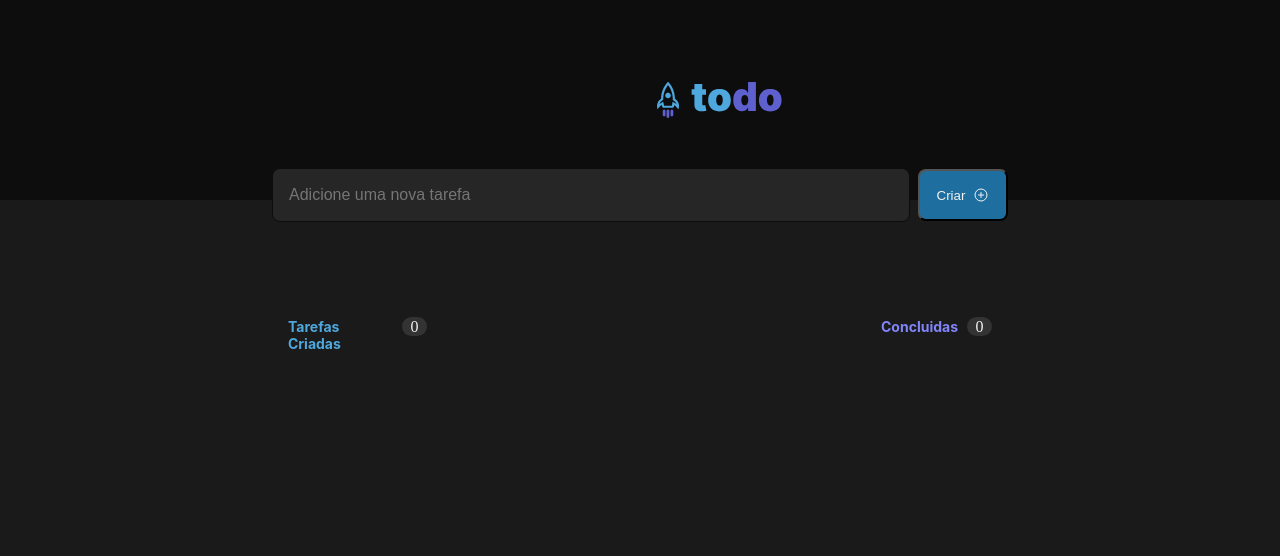
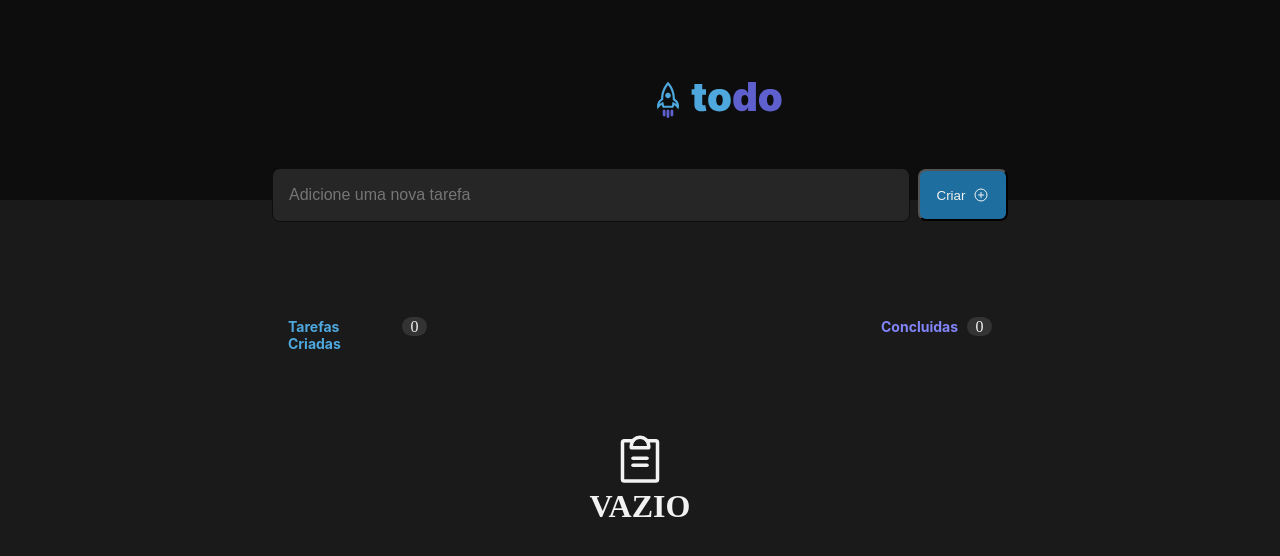
Before and after one commit to jordanobaluz/01-todo-ignite, a React (Vite) app: page / in a window 1280 px wide. Shown: the top 556 px of the page. Built offline with nearby package versions, Linux system fonts and the light colour scheme.

Commit message:
refatorado os contadores de tarefas e lista de tarefas vazias exibe um novo componente

```diff
--- a/src/App.tsx
+++ b/src/App.tsx
@@ -7,6 +7,7 @@ import { v4 as uuidv4 } from 'uuid';
 import logoToDo from './assets/logoToDo.svg'
 import './global.css'
 import styles from './App.module.css'
+import { EmptyList } from './components/EmptyList';
 
 
 interface ITasks {
@@ -33,9 +34,9 @@ function App() {
   const [taskList, setTaskList] = useState(Array<ITasks>)
   const [newTask, setNewTask] = useState('');
 
-  const todoCount = taskList.length;
+  const taskCount = taskList.length;
 
-  const todoCountDone = taskList.reduce((completed, task) => {
+  const taskCountDone = taskList.reduce((completed, task) => {
     return completed + Number(task.status)
   }, 0)
 
@@ -70,20 +71,23 @@ function App() {
         <div className={styles.info}>
           <div className={styles.tasksCreated}>
             <p>Tarefas Criadas</p>
-            <span className={styles.count}>0</span>
+            <span className={styles.count}>{taskCount}</span>
           </div>
           <div className={styles.taskDone}>
             <p>Concluidas</p>
-            <span className={styles.count}>0</span>
+            <span className={styles.count}>{taskCountDone}</span>
           </div>
 
         </div>
 
-        {taskList.map(task => {
-          return (
-            <Task task={task} key={task.id} taskListEmpty={taskListEmpty} />
-          )
-        })}
+        {taskListEmpty ?
+          <EmptyList />
+          :
+          taskList.map(task => {
+            return (
+              <Task task={task} key={task.id} />
+            )
+          })}
       </div>
     </div >
   )
```
